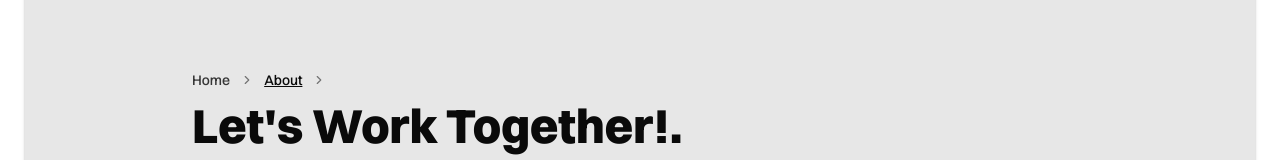
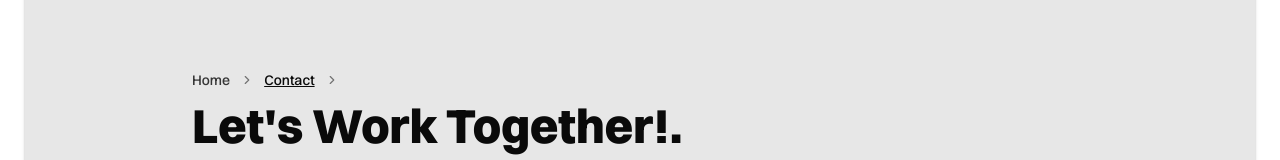
Before and after one commit to Justin-Bento/portfolio, a Next.js app: page /contact in a window 1280 px wide. Shown: the part 234-394 px from the top of the page. Built offline with nearby package versions, Linux system fonts and the light colour scheme; no server answers.

Commit message:
Updated contact

```diff
--- a/src/app/(frontend)/contact/page.tsx
+++ b/src/app/(frontend)/contact/page.tsx
@@ -23,8 +23,8 @@ export default function page() {
             <FullWidthCard.BreadcrumbItem href="/">
               Home
             </FullWidthCard.BreadcrumbItem>
-            <FullWidthCard.BreadcrumbItem href="/about" isActive>
-              About
+            <FullWidthCard.BreadcrumbItem href="/contact" isActive>
+              Contact
             </FullWidthCard.BreadcrumbItem>
           </FullWidthCard.Breadcrumbs>
           <FullWidthCard.Heading>
```
